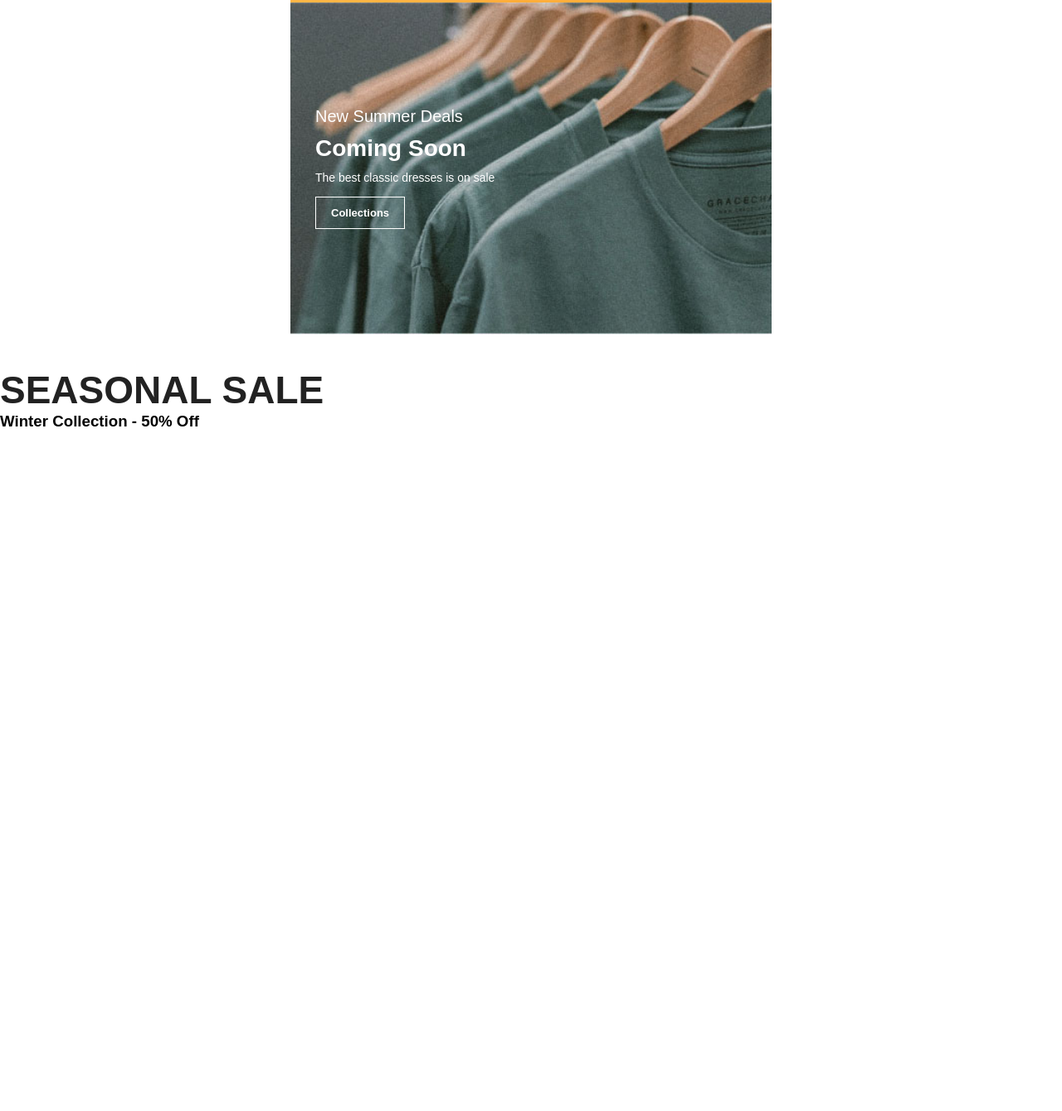
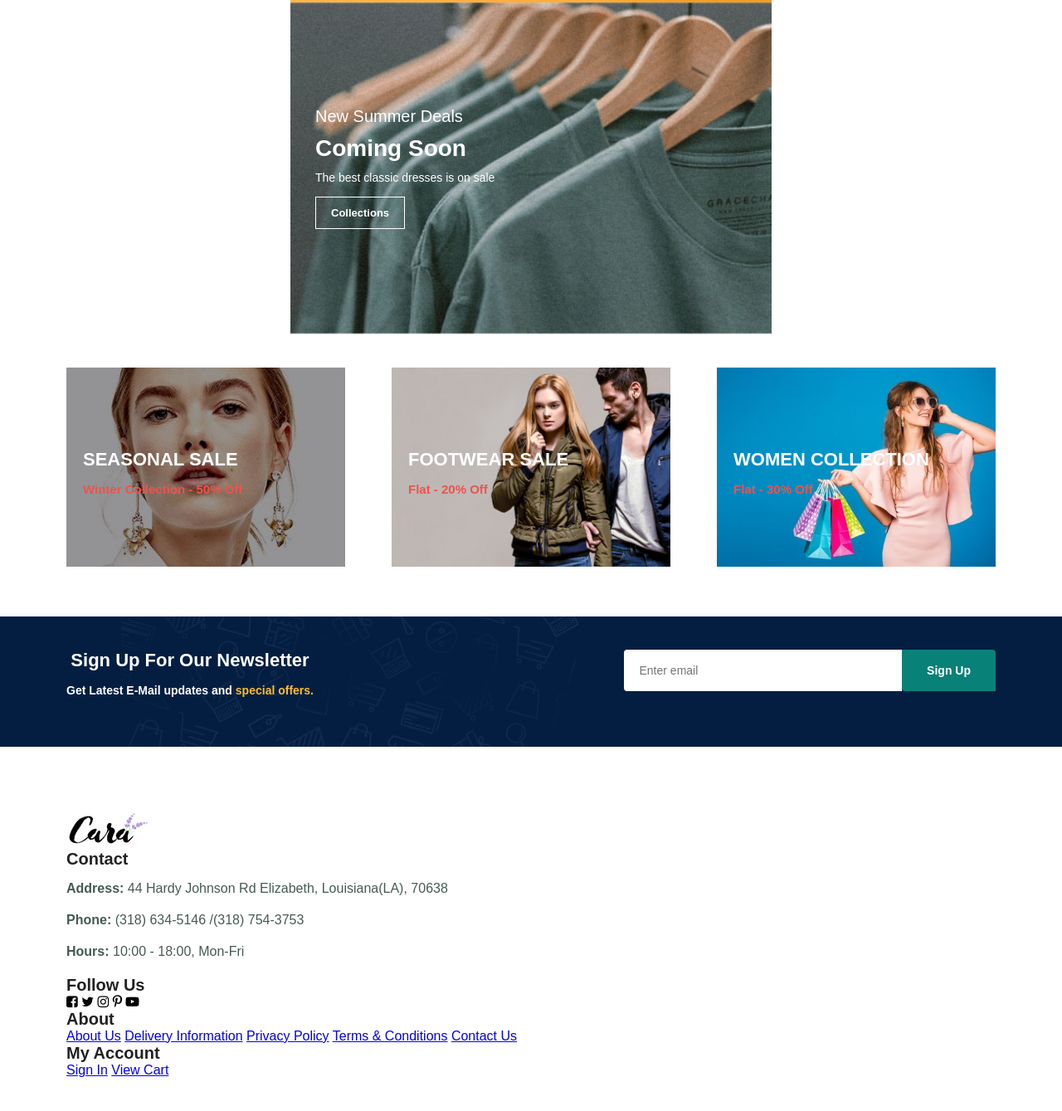
Before and after one commit to Bhaskar365/JS_Ecommerce_Application, a plain HTML site: page index.html in a window 1280 px wide. Shown: the part 3883-5222 px from the top of the page at 83% size. Before the commit the page ends 4402 px from the top, so only its background shows below. Drawn offline with Linux system fonts and the light colour scheme.

Commit message:
footer in progress

```diff
--- a/index.css
+++ b/index.css
@@ -366,5 +366,101 @@ button.white {
 
 #sm-banner .banner-box:hover button {
     background:#088178;
-    border:1px solid #088178;;
+    border:1px solid #088178;
 }
+
+#banner3 {
+    display:flex;
+    justify-content: space-between;
+    flex-wrap: wrap;
+    padding: 0 80px;
+}
+
+#banner3 .banner-box {
+    display: flex;
+    flex-direction: column;
+    justify-content: center;
+    text-align: center;
+    align-items: flex-start;
+    background-image: url('static_files/banner/b7.jpg');
+    min-width:30%;
+    height: 30dvh;
+    background-size:cover;
+    background-position: center;
+    padding:20px;
+    margin-bottom:20px;
+}
+
+#banner3 .banner-box2 {
+    background-image: url('static_files/banner/b4.jpg');
+}
+
+#banner3 .banner-box3 {
+    background-image: url('static_files/banner/b18.jpg');
+}
+
+#banner3 h2 {
+    color:#fff;
+    font-weight:900;
+    font-size:22px;
+}
+
+#banner3 h3 {
+    font-weight: 800;
+    color:#ec544e;
+    font-size:15px;
+}
+
+#newsletter {
+    display: flex;
+    justify-content: space-between;
+    flex-wrap:wrap;
+    text-align:center;
+    background-image:url('static_files/banner/b14.png');
+    background-repeat: no-repeat;
+    background-position: 20% 30%;
+    background-color: #041e42;
+}
+
+#newsletter h4 {
+    font-size:22px;
+    font-weight: 700;
+    color:#fff;
+}
+
+#newsletter p {
+    font-size:14px;
+    font-weight: 600;
+    color:#fff;
+}
+
+#newsletter p span {
+    color:#ffbd27;
+}
+
+#newsletter input {
+    height:3.125rem;
+    padding: 0 1.25em;
+    font-size: 14px;
+    width:100%;
+    border:1px solid transparent;
+    border-radius: 4px;
+    outline:none;
+    border-top-right-radius:0;
+    border-bottom-right-radius:0;
+}
+
+#newsletter .form {
+    display: flex;
+    justify-content: space-around;
+    width:40%;
+}
+
+#newsletter button {
+    background-color: #088178;
+    color:#fff;
+    white-space: nowrap;
+    height:50px;
+    border-top-left-radius:0;
+    border-bottom-right-radius:0;
+}
--- a/index.html
+++ b/index.html
@@ -358,7 +358,62 @@
                 <h2>SEASONAL SALE</h2>
                 <h3>Winter Collection - 50% Off</h3>
             </div>
+            <div class="banner-box banner-box2">
+                <h2>FOOTWEAR SALE</h2>
+                <h3>Flat - 20% Off</h3>
+            </div>
+            <div class="banner-box banner-box3">
+                <h2>WOMEN COLLECTION</h2>
+                <h3>Flat - 30% Off</h3>
+            </div>
         </section>
+
+        <section id="newsletter" class="section-p1 section-m1">
+            <div class="newstext">
+                <h4>Sign Up For Our Newsletter</h4>
+                <p>Get Latest E-Mail updates and <span>special offers.</span></p>
+            </div>
+            <div class="form">
+                <input type="text" placeholder="Enter email" />
+                <button class="normal">Sign Up</button>
+            </div>
+        </section>
+
+        <footer class="section-p1">
+            <div class="col">
+                <img src="static_files/logo.png" />
+                <h4>Contact</h4>
+                <p><strong>Address: </strong>44 Hardy Johnson Rd Elizabeth, Louisiana(LA), 70638</p>
+                <p><strong>Phone: </strong>(318) 634-5146 /(318) 754-3753 </p>
+                <p><strong>Hours: </strong> 10:00 - 18:00, Mon-Fri </p>
+                <div class="follow">
+                    <h4>Follow Us</h4>
+                    <div class="icon">
+                        <i class="fa fa-facebook-square" aria-hidden="true"></i>
+                        <i class="fa fa-twitter" aria-hidden="true"></i>
+                        <i class="fa fa-instagram" aria-hidden="true"></i>
+                        <i class="fa fa-pinterest-p" aria-hidden="true"></i>
+                        <i class="fa fa-youtube-play" aria-hidden="true"></i>
+                    </div>
+                </div>
+            </div>
+
+            <div class="col">
+                <H4>About</H4>
+                <a href="#">About Us</a>
+                <a href="#">Delivery Information</a>
+                <a href="#">Privacy Policy</a>
+                <a href="#">Terms & Conditions</a>
+                <a href="#">Contact Us</a>
+            </div>
+
+            <div class="col">
+                <h4>My Account</h4>
+                <a href="#">Sign In</a>
+                <a href="#">View Cart</a>
+            </div>
+
+        </footer>
 
         <script src="index.js"></script>
     </body>
```
